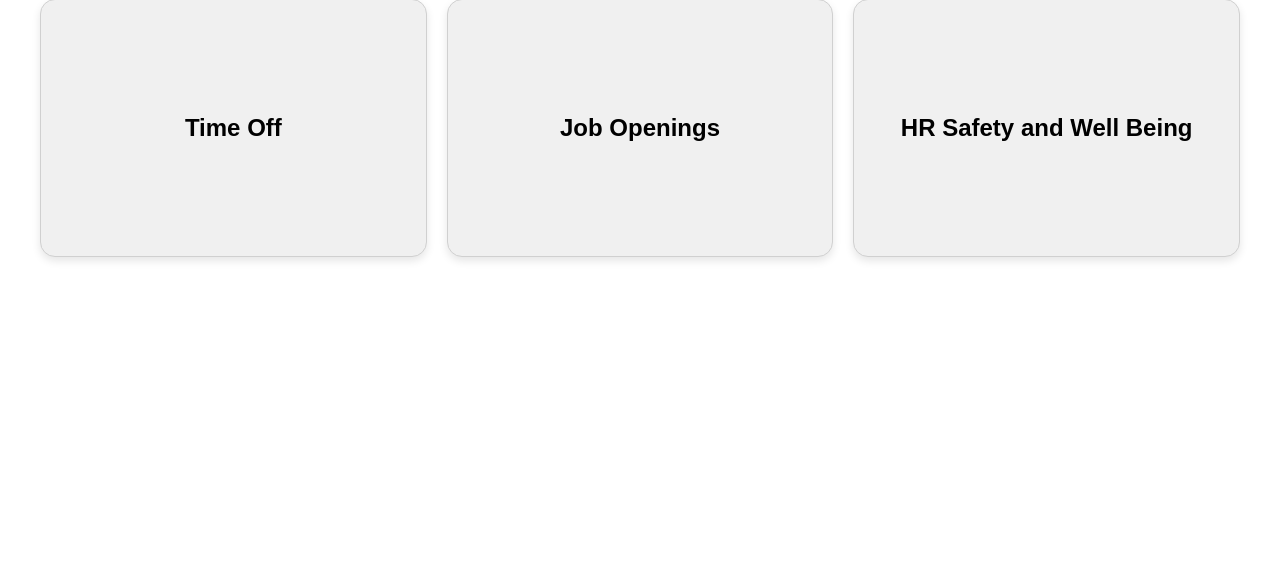
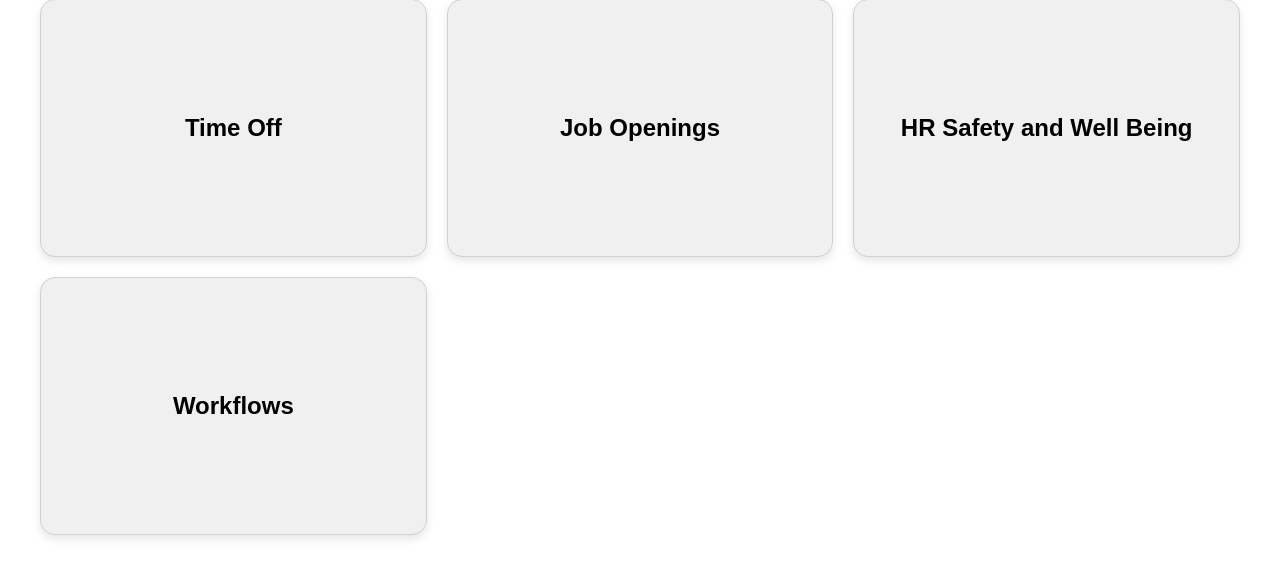
Before and after one commit to uiowaSEP2024/003_MAGNA, a Django app: page /home in a window 1280 px wide. Shown: the part 259-822 px from the top of the page. Before the commit the page ends 520 px from the top, so only its background shows below. Run offline with Django 4.2, Linux system fonts and the light colour scheme; a user stored in the database is signed in.

Commit message:
ADD: Added a workflow card to the home page

```diff
--- a/home/templates/home.html
+++ b/home/templates/home.html
@@ -44,6 +44,9 @@
             <div class="card">
                 <h2>HR Safety and Well Being</h2>
             </div>
+            <div class="card">
+                <h2>Workflows</h2>
+            </div>
         </div>
     </main>
 
```
